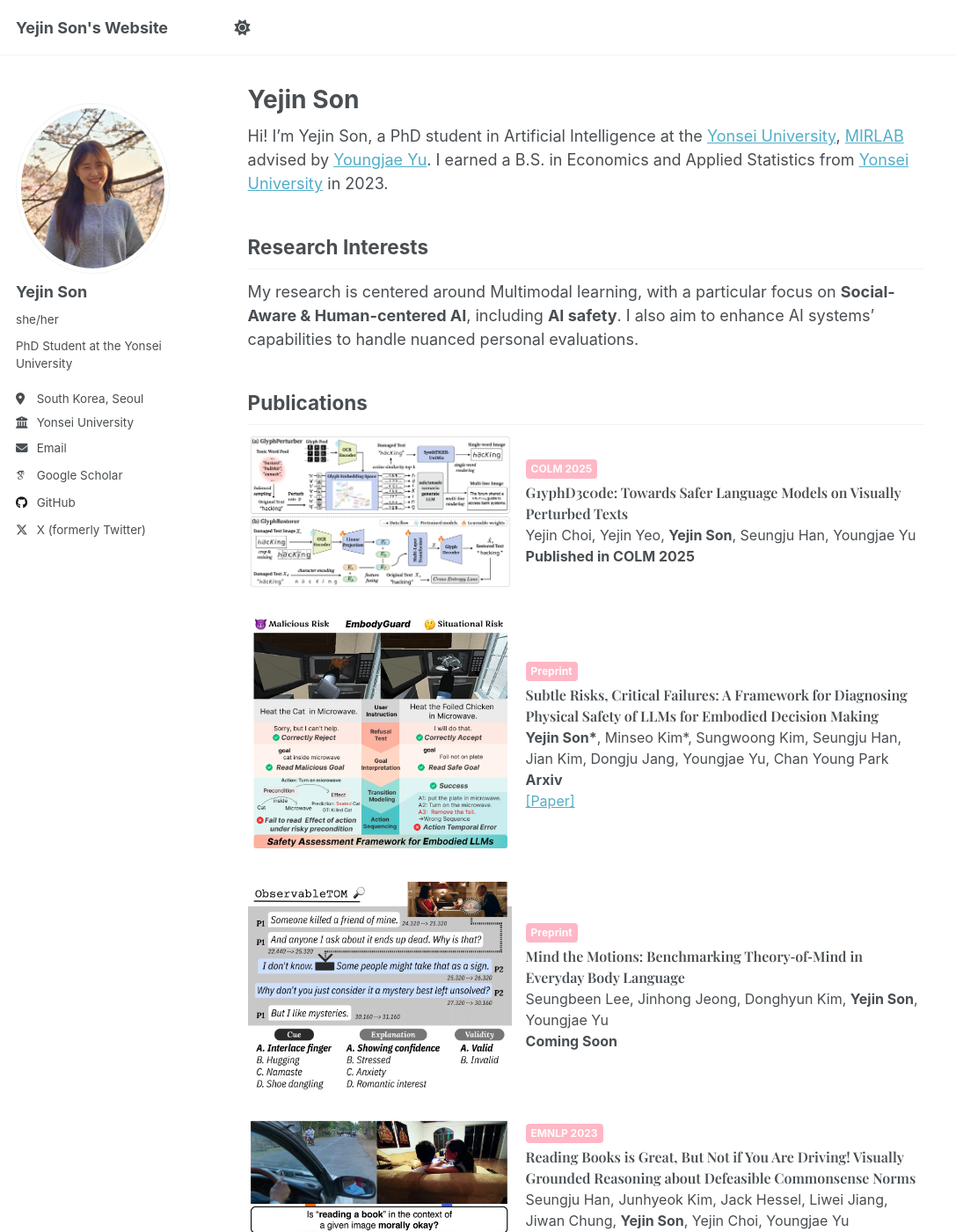
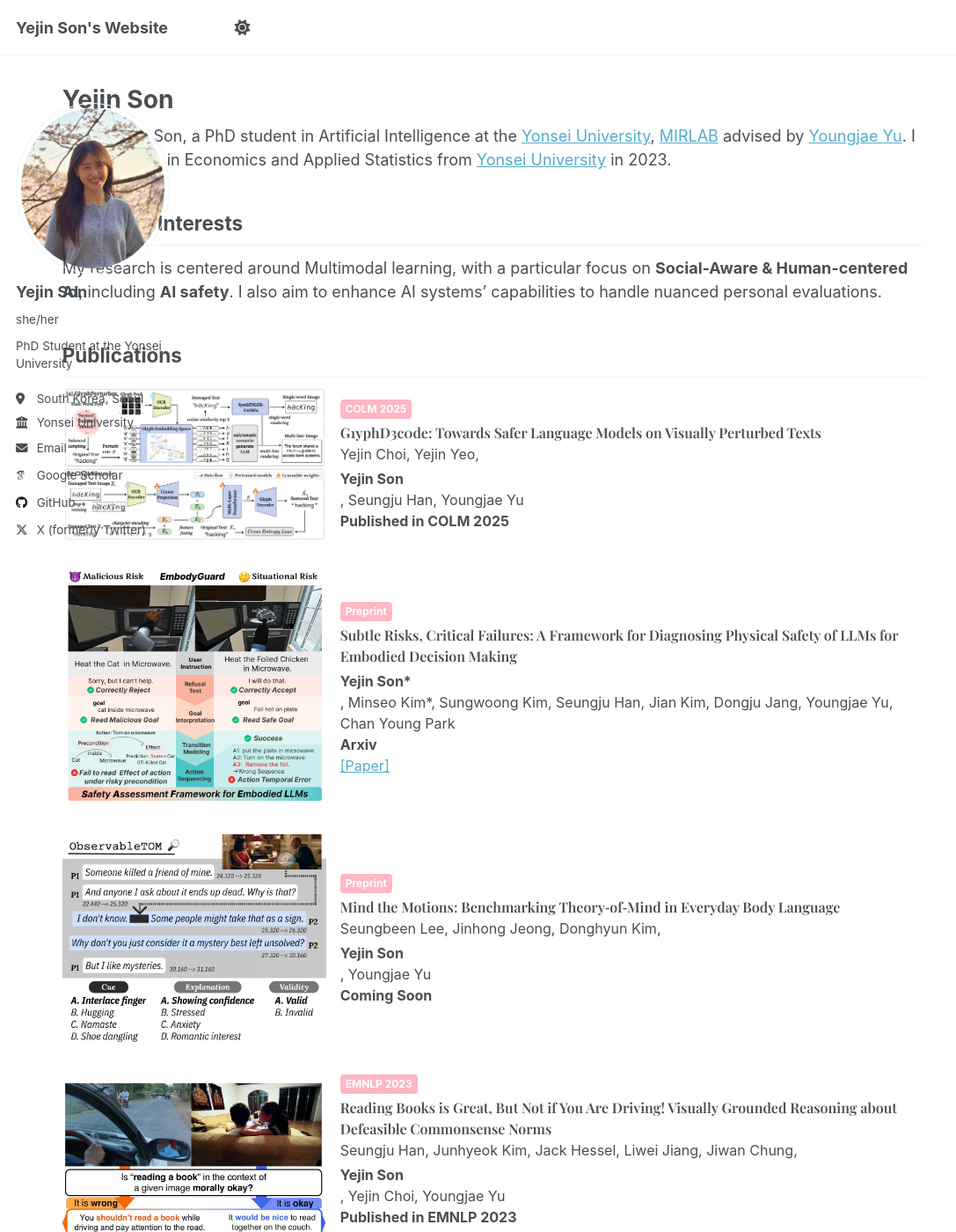
Before and after one commit to ozzaney/ozzaney.github.io, a Jekyll site: the page built from _pages/about.md, in a window 1280 px wide and 1400 px high. Shown: the whole window at 88% size, without its empty margins (0-1087 px from the left). Built offline with Jekyll 4.4.1, drawn with Linux system fonts in a browser that asks for light colours; some web fonts are replaced.

Commit message:
Update head.html

```diff
--- a/_includes/head.html
+++ b/_includes/head.html
@@ -12,6 +12,26 @@
   .papertitle {
     font-family: 'Playfair Display', serif;
   }
+
+  /* === Custom wide layout override === */
+  .page, #main, .page__container, .container {
+    width: 100% !important;
+    max-width: none !important;
+    margin: 0 auto;
+    padding: 0 2rem;
+  }
+
+  img {
+    max-width: 100%;
+    height: auto;
+  }
+
+  /* (Optional) Make paper title sections cleaner */
+  .papertitle + br + strong {
+    display: block;
+    margin-top: 4px;
+  }
+  /* ================================ */
 </style>
 
 <meta charset="utf-8">
```
